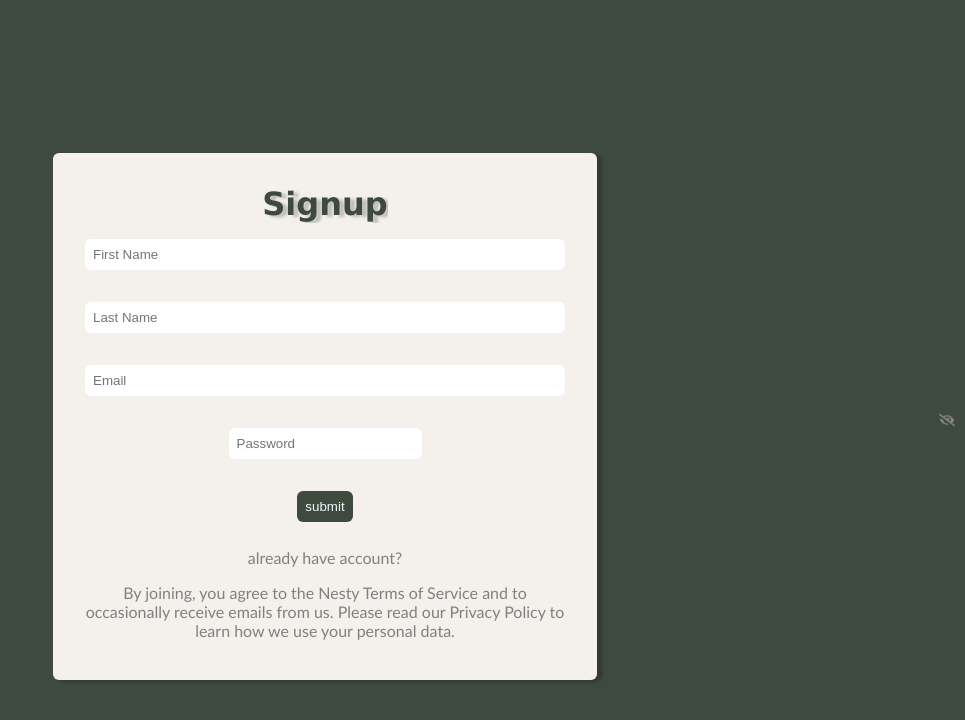
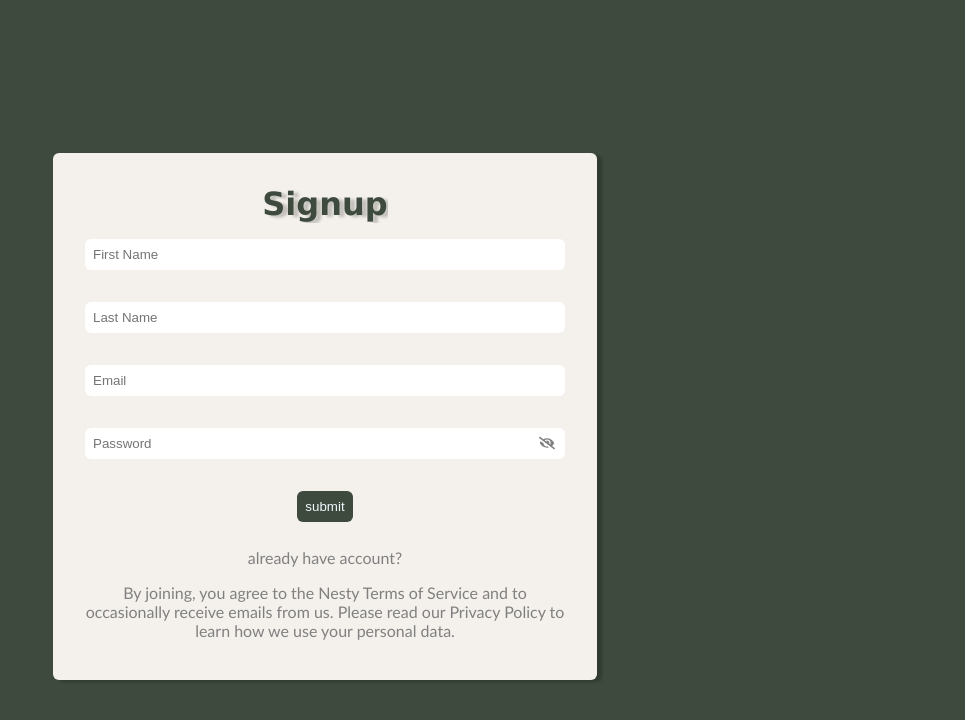
Before and after one commit to MahmoudX8/Nesty-Frontend, a React (Vite) app: page /signup in a window 1280 px wide. Shown: the top 720 px of the page, without its empty margins (315-1280 px from the left). Built offline with nearby package versions, Linux system fonts and the light colour scheme; no server answers.

Commit message:
Update signup.css

```diff
--- a/src/styles/pages/signup.css
+++ b/src/styles/pages/signup.css
@@ -91,3 +91,24 @@
     margin: 1.25rem 0;
   }
 }
+.signuppage form .passdiv{
+    position: relative;
+    display: flex;
+    align-items: center;
+    justify-items: center;
+    width: 100%;
+
+}
+.signuppage form .passdiv .password{
+    width: 100%;
+}
+.signuppage form .passdiv span{
+    height: 1rem;
+}
+.eye{
+    position: absolute;
+    right: 10px;
+    margin-bottom: 1rem;
+    cursor: pointer;
+    z-index: 99;
+}
```
